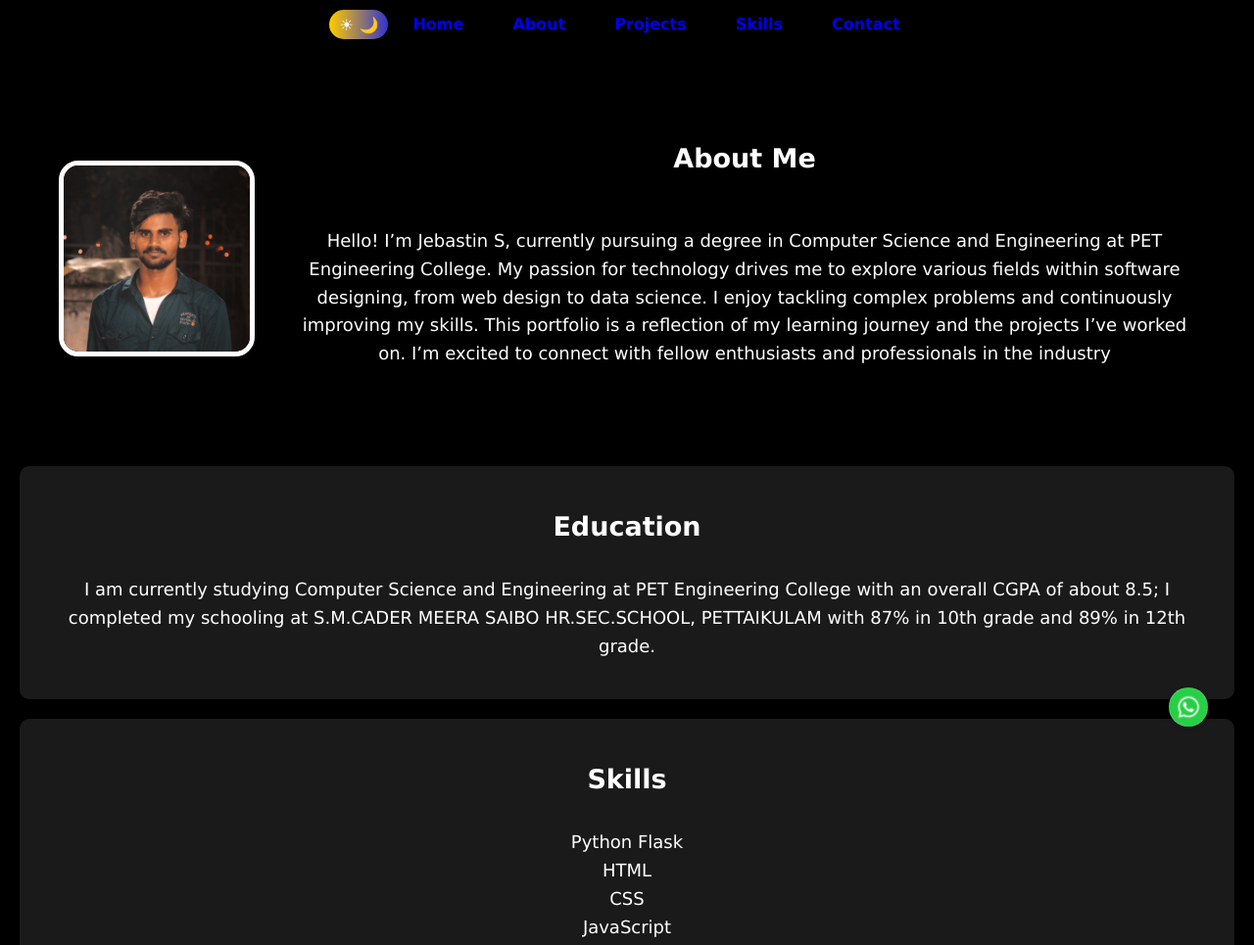
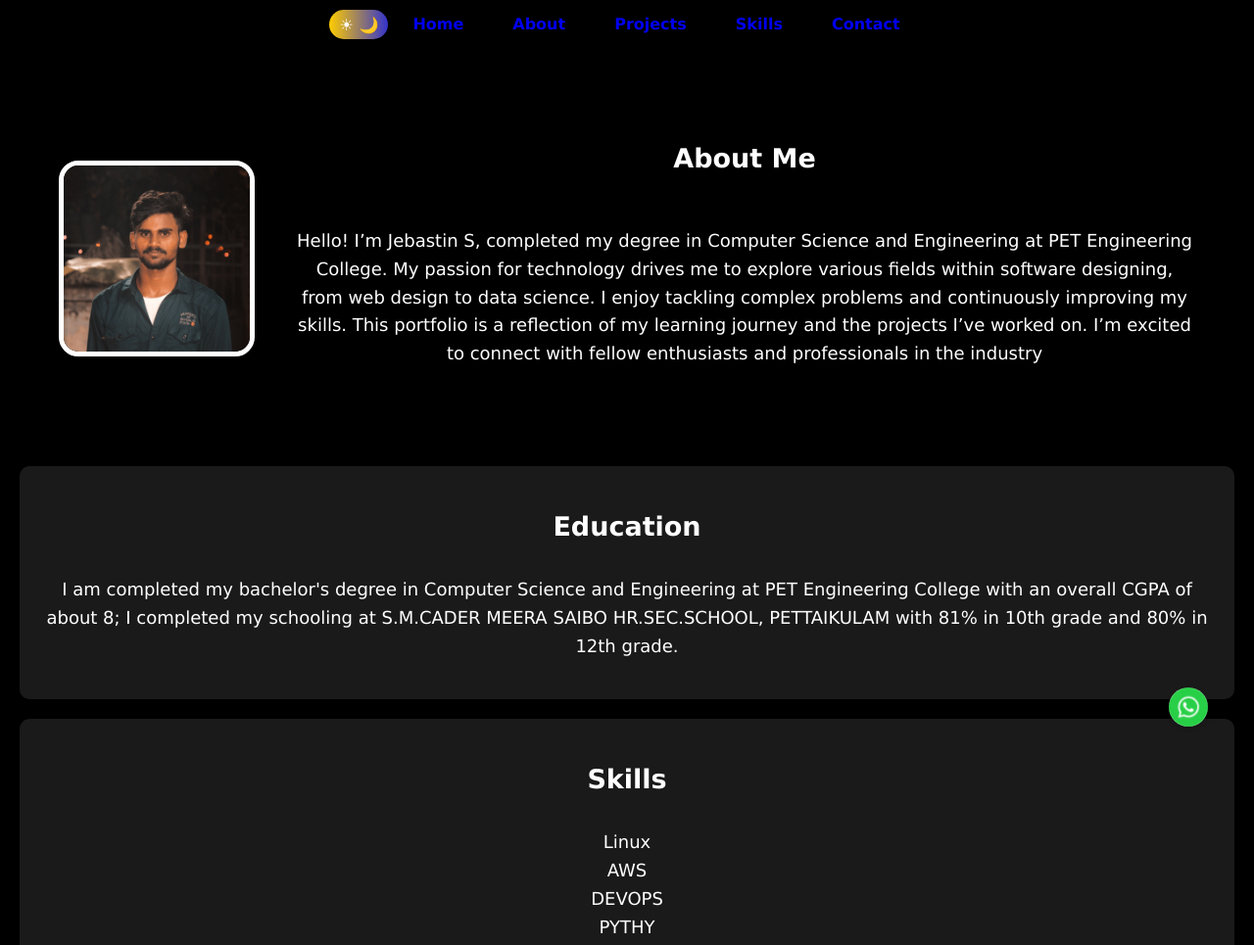
Before and after one commit to EDITORJEBASTIN/portfolio, a plain HTML site: page about.html in a window 1280 px wide. Shown: the top 965 px of the page at 98% size. Drawn offline with Linux system fonts and the light colour scheme.

Commit message:
Update about.html

```diff
--- a/about.html
+++ b/about.html
@@ -36,24 +36,24 @@
                 </div>
                 <div class="abouts-text">
                     <h1>About Me</h1><br>
-                    <p>Hello! I’m Jebastin S, currently pursuing a degree in Computer Science and Engineering at PET Engineering College. My passion for technology drives me to explore various fields within software designing, from web design to data science. I enjoy tackling complex problems and continuously improving my skills. This portfolio is a reflection of my learning journey and the projects I’ve worked on. I’m excited to connect with fellow enthusiasts and professionals in the industry</p>
+                    <p>Hello! I’m Jebastin S, completed my degree in Computer Science and Engineering at PET Engineering College. My passion for technology drives me to explore various fields within software designing, from web design to data science. I enjoy tackling complex problems and continuously improving my skills. This portfolio is a reflection of my learning journey and the projects I’ve worked on. I’m excited to connect with fellow enthusiasts and professionals in the industry</p>
                 </div>
             </div>
         </section>
         <section id="education">
             <div class="content-container">
                 <h2>Education</h2><br>
-                <p>I am currently studying Computer Science and Engineering at PET Engineering College with an overall CGPA of about 8.5; I completed my schooling at S.M.CADER MEERA SAIBO HR.SEC.SCHOOL, PETTAIKULAM with 87% in 10th grade and 89% in 12th grade.</p>
+                <p>I am completed my bachelor's degree in Computer Science and Engineering at PET Engineering College with an overall CGPA of about 8; I completed my schooling at S.M.CADER MEERA SAIBO HR.SEC.SCHOOL, PETTAIKULAM with 81% in 10th grade and 80% in 12th grade.</p>
             </div>
         </section>
         <section id="skills">
             <div class="content-container">
                 <h2>Skills</h2><br>
                 <ul>
-                    <li>Python Flask</li>
-                    <li>HTML</li>
-                    <li>CSS</li>
-                    <li>JavaScript</li>
+                    <li>Linux</li>
+                    <li>AWS</li>
+                    <li>DEVOPS</li>
+                    <li>PYTHY</li>
                 </ul>
             </div>
         </section>
```
